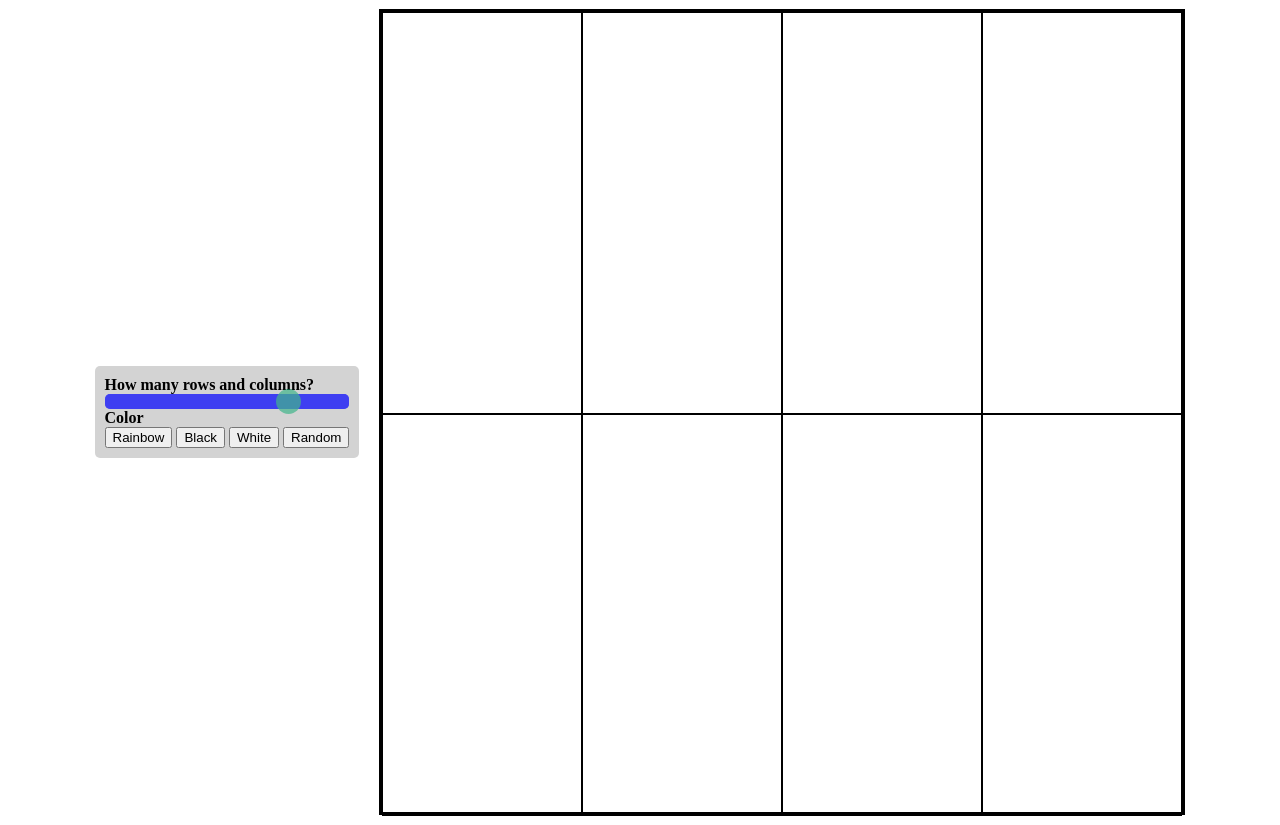
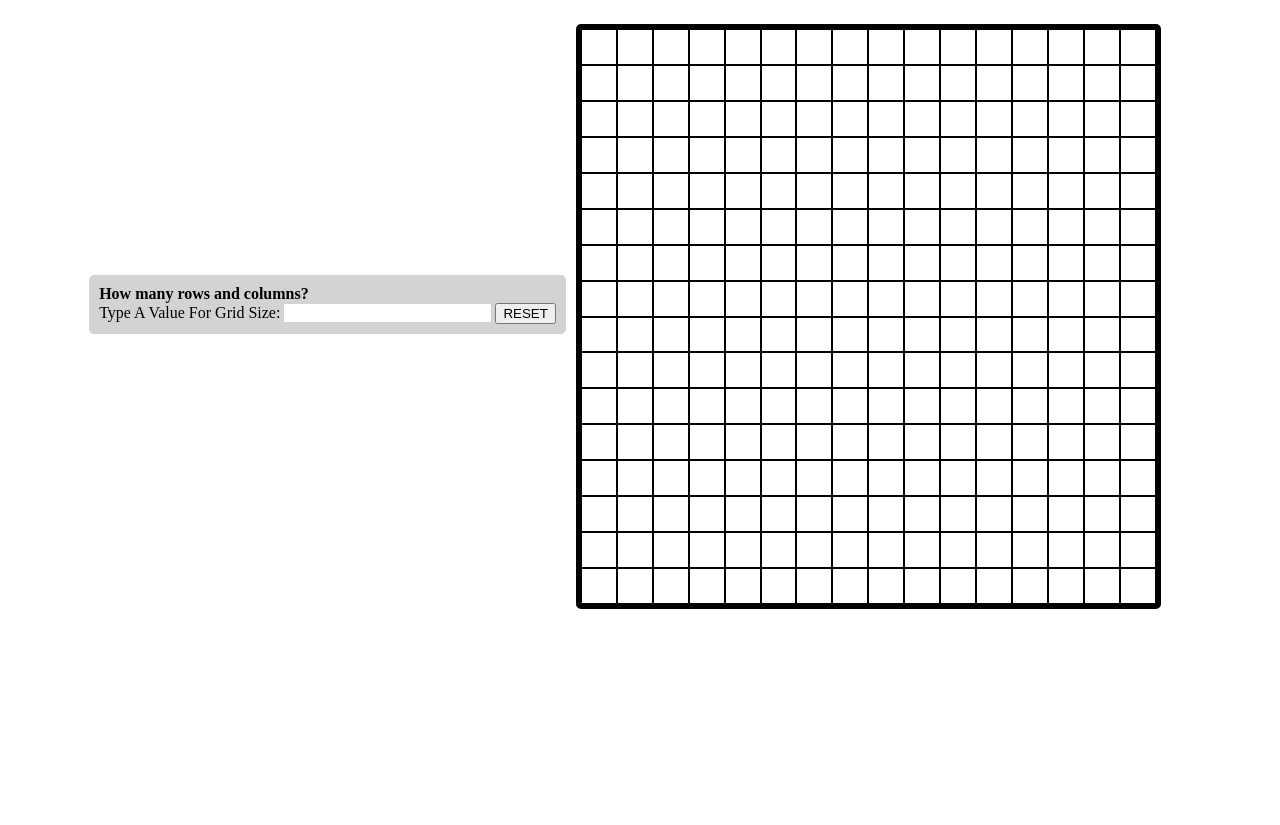
Before and after one commit to ltalkington/etchasketch, a plain HTML site: page index.html in a window 1280 px wide. Shown: the part 81-906 px from the top of the page. After the commit the page ends 800 px from the top, so only its background shows below. Drawn offline with Linux system fonts and the light colour scheme.

Commit message:
committing new updates to grid

```diff
--- a/index.html
+++ b/index.html
@@ -13,33 +13,12 @@
     <div id="flex-container">
       <div id="controller">
         <h1>How many rows and columns?</h1>
-        <div class="slider">
-          <input
-            type="range"
-            min="1"
-            max="64"
-            value="50"
-            class="slider"
-            id="myRange"
-          />
-        </div>
-        <div id="color-buttons">
-          <h1>Color</h1>
-          <button id="rainbow">Rainbow</button>
-          <button id="black">Black</button>
-          <button id="white">White</button>
-          <button id="random">Random</button>
-        </div>
+        <label for="rows">Type A Value For Grid Size:</label>
+        <input type="number" id="rows" name="rows" />
+        <button class="reset">RESET</button>
       </div>
-      <div id="boxes">
-        <div id="box1" class="box"></div>
-        <div id="box2" class="box"></div>
-        <div id="box3" class="box"></div>
-        <div id="box4" class="box"></div>
-        <div id="box5" class="box"></div>
-        <div id="box6" class="box"></div>
-        <div id="box7" class="box"></div>
-        <div id="box8" class="box"></div>
+      <div class="right">
+        <div class="boxContainer"></div>
       </div>
     </div>
     <script src="index.js"></script>
--- a/index.js
+++ b/index.js
@@ -1,39 +1,49 @@
 "use strict";
 
-let currentColor = "black";
-let rainbowButtonElem = document.getElementById("rainbow");
-let blackButtonElem = document.getElementById("black");
-let whiteButtonElem = document.getElementById("white");
-let randomButtonElem = document.getElementById("random");
-let boxesElem = document.getElementById("box1");
+let boxElem = document.getElementById("boxes-div");
+let box = document.querySelector(".boxContainer");
+let newInput = document.getElementById("rows");
+let resetButton = document.querySelector(".reset");
+let newBlock = document.querySelector(".right");
 
-function rainbowClick() {
-  currentColor = "rainbow";
-  console.log(currentColor);
-}
+let createGrid = () => {
+  // This will create a grid to use up to 256 which is a 16 by 16 grid
+  for (let i = 0; i < 256; i++) {
+    const div = document.createElement("div");
+    div.classList.add("square");
+    box.appendChild(div);
+  }
+};
 
-function blackClick() {
-  currentColor = "black";
-  console.log(currentColor);
-}
+let updateGrid = () => {
+  box.innerHTML = "";
+  box.style.setProperty(
+    "grid-template-columns",
+    `repeat(${newInput.value}, 2fr)`
+  );
+  box.style.setProperty("grid-template-rows", `repeat(${newInput.value}, 2fr)`);
+  for (let i = 0; i < newInput.value * newInput.value; i++) {
+    // This will adjust the rows and columns of the program based on the number the user put in
+    const div = document.createElement("div");
+    div.classList.add("square");
+    box.appendChild(div);
+  }
+  console.log(newInput.value);
+};
 
-function whiteClick() {
-  currentColor = "white";
-  console.log(currentColor);
-}
+console.log(newBlock);
+newBlock.addEventListener("mouseover", function (event) {
+  event.target.classList.replace("square", "color");
+});
 
-function randomClick() {
-  currentColor = "random";
-  console.log(currentColor);
-}
+newInput.addEventListener("change", updateGrid);
 
-function colorBox() {
-  boxesElem.style.backgroundColor = currentColor;
-  console.log(currentColor);
-}
+resetButton.addEventListener("click", function () {
+  box.innerHTML = "";
+  newInput.value = "";
+  box.style.setProperty("grid-template-columns", `repeat(16, 2fr)`);
+  box.style.setProperty("grid-template-rows", `repeat(16, 2fr)`);
+  createGrid();
+});
 
-rainbowButtonElem.addEventListener("click", rainbowClick);
-blackButtonElem.addEventListener("click", blackClick);
-whiteButtonElem.addEventListener("click", whiteClick);
-randomButtonElem.addEventListener("click", randomClick);
-boxesElem.addEventListener("click", colorBox);
+createGrid();
--- a/main.css
+++ b/main.css
@@ -49,13 +49,6 @@ video {
   border: 1px solid;
 }
 
-.box {
-  border: 1px solid;
-  overflow: hidden;
-  width: 50%;
-  height: 50%;
-}
-
 #flex-container {
   display: flex;
   align-items: center;
@@ -68,18 +61,30 @@ video {
   border-radius: 5px;
 }
 
-#boxes {
-  margin: 10px;
-  width: 100%;
-  border: 3px solid;
-  width: 800px;
-  height: 800px;
-  display: flex;
-  flex-wrap: wrap;
+.right {
+  float: right;
 }
 
-#boxes > * {
-  flex: 1 1 24%;
+.boxContainer {
+  margin-top: 25px;
+  margin-right: 40px;
+  display: inline-grid;
+  grid-template-columns: repeat(16, 2fr);
+  grid-template-rows: repeat(16, 2fr);
+  border: 5px solid black;
+  border-radius: 5px;
+  height: 575px;
+  width: 575px;
+}
+
+.square {
+  background-color: white;
+  border: 1px solid black;
+}
+
+.color {
+  background-color: blue;
+  border: 1px solid black;
 }
 
 .slider {
```
